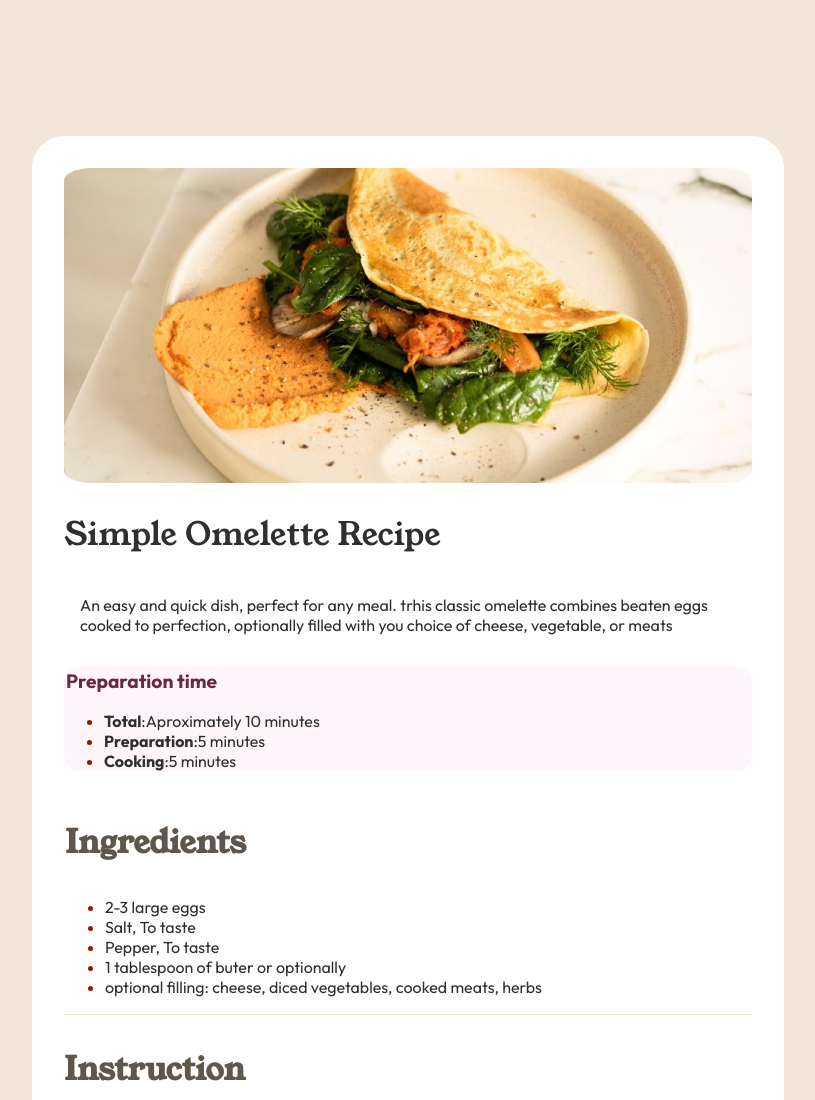
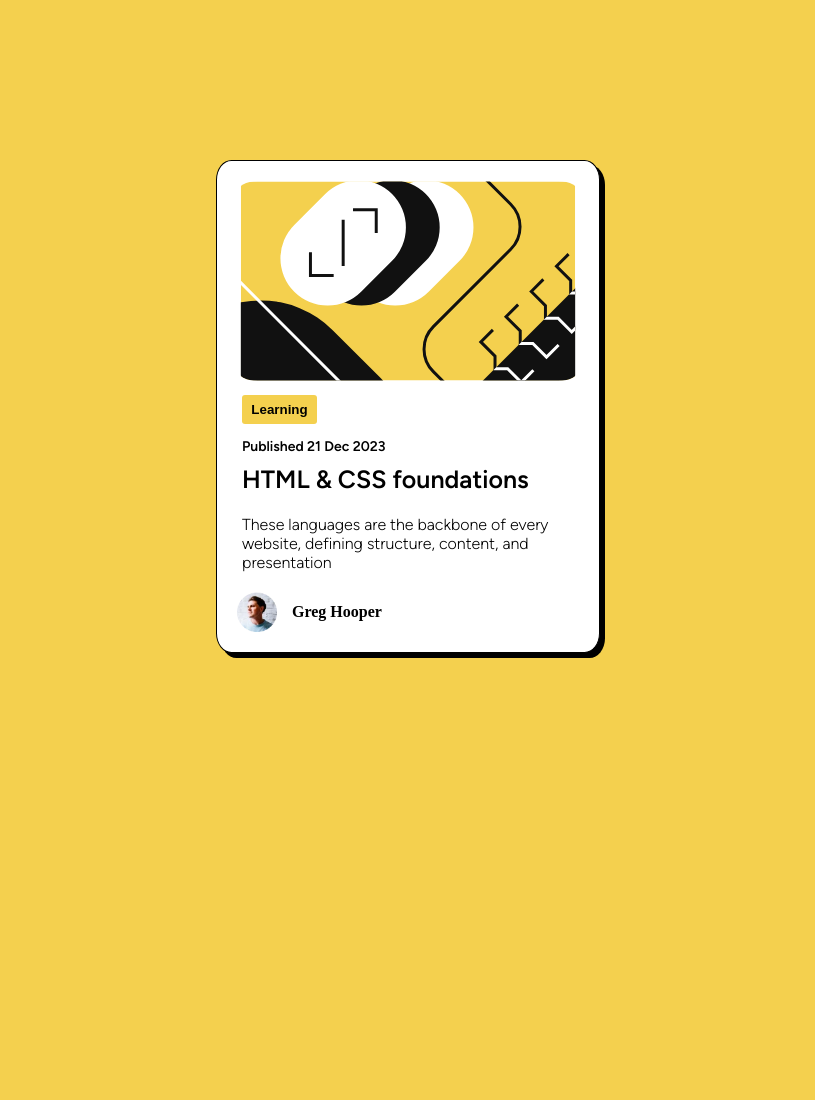
Before and after one commit to Dani2301/frontendmentor, a plain HTML site: page index.html in a window 1280 px wide. Shown: the top 1100 px of the page, without its empty margins (232-1047 px from the left). After the commit the page ends 813 px from the top, so only its background shows below. Drawn offline with Linux system fonts and the light colour scheme.

Commit message:
Add files via upload

```diff
--- a/index.html
+++ b/index.html
@@ -1,107 +1,42 @@
 <!DOCTYPE html>
-<html lang="en">
+<html lang="pt-BR">
 
 <head>
     <meta charset="UTF-8">
-    <meta name="viewport" content="width=], initial-scale=1.0">
-    <title>Front-end mentor challenge | Recipe</title>
-    <link rel="stylesheet" href="./src/style.css">
-    <link rel="preconnect" href="https://fonts.googleapis.com">
-    <link rel="preconnect" href="https://fonts.gstatic.com" crossorigin>
-    <link href="https://fonts.googleapis.com/css2?family=Outfit:wght@100..900&family=Young+Serif&display=swap"
-        rel="stylesheet">
-    <link rel="icon" type="image/png" sizes="32x32" href="./src/images/favicon-32x32.png">
+    <meta name="viewport" content="width=device-width, initial-scale=1.0">
+    <title>Frontend-Mentor| Blog Preview Card Challeng</title>
+    <link rel="stylesheet" href="style.css">
+    <link rel="shortcut icon" href="./src/images/favicon-32x32.png" type="image/x-icon">
 
 </head>
 
 <body>
-    <div class="container">
-        <header>
-
-            <div class="omelette">
-                <img class="img" src="./src/images/image-omelette.jpeg" alt="image-omelette">
-            </div>
-        </header>
-
-        <main>
-            <h1 class="Title">Simple Omelette Recipe</h1>
-            <p>An easy and quick dish, perfect for any meal. trhis classic omelette combines beaten eggs cooked to
-                perfection, optionally filled with you choice of cheese, vegetable, or meats</p>
 
 
-            <div class="preparation">
-                <h2>Preparation time</h2>
-                <ul>
-                    <li><strong>Total</strong>:Aproximately 10 minutes</li>
-                    <li><strong>Preparation</strong>:5 minutes</li>
-                    <li><strong>Cooking</strong>:5 minutes</li>
-                </ul>
-            </div>
+    <main>
+        <section class="secao1">
 
-            <section class="ingredients">
-                <h3 class="title">Ingredients</h3>
-                <ul>
-                    <li>2-3 large eggs</li>
-                    <li>Salt, To taste</li>
-                    <li>Pepper, To taste</li>
-                    <li>1 tablespoon of buter or optionally</li>
-                    <li>optional filling: cheese, diced vegetables, cooked meats, herbs</li>
-                </ul>
-            </section>
-
-            <section class="instruction">
-                <h3 class="title">Instruction</h3>
-                <ol>
-                    <li class="num"><strong>Beat the eggs</strong> in a bowl, beat the eggs with a pinch of salt and pepper until
-                        they
-                        are well mixed. You can add a tablespoon of water or milk for a fluffer texture</li>
-                    <li class="num"><strong>Heat the pan</strong> place a non-stick frying pan over medium heat and add butter or
-                        oil.
-                    </li>
-                    <li class="num"><strong>Cook the omelette</strong> Once the butter is melted and bublling, pour in the eggs.
-                        Tilt
-                        the pan to ensure the eggs evenly coat the surface.</li>
-                    <li class="num"><strong>Add fillings(optional)</strong> When the eggs begin to set at the edges but are still
-                        slightly runny in the middle, sprinkle your chosen fillings over one half of the omelette.</li>
-                    <li class="num"><strong>Fold and serve</strong> As the omelette continues to cook, carefully lift one edge and
-                        fold
-                        it over the fillings. Let ir cook another minute, then slide it onto a plate.</li>
-                    <li><strong>Enjoy</strong> Serve hot, with additional salt and pepper if needed.</li>
-
-                </ol>
-
-            </section>
-
-            <section class="Nutrition">
-                <h3 class="title">Nutrition</h3>
-                <p> The table below shows nutritional values per serving without the additional fillings</p>
-                <table class="info">
-                    <tr>
-                        <td>Calories</td>
-                        <td class="value">277Kcal</td>
-                    </tr>
-                    <tr>
-                        <td>Carbs</td>
-                        <td class="value">0g</td>
-                    </tr>
-                    <tr>
-                        <td>Protein</td>
-                        <td class="value">20g</td>
-                    </tr>
-                    <tr >
-                        <td>Fat</td>
-                        <td class="value">22g</td>
-                    <tr>
-                </table>
-            </section>
-    </div>
+        <div class="poster">
+            <img src="./src/images/illustration-article.svg" alt="banner">
+        </div>
+          <button>Learning</button>
+             <p class="data">Published 21 Dec 2023</p>
 
 
+         <div>
+         <h1 class="titulo">HTML & CSS foundations</h1>
+         <p class="descricao">These languages are the backbone of every website,
+          defining structure, content, and presentation</p>
+        </div>
+        <div class="avatar">
+            <img src="./src/images/image-avatar.webp" alt="avatar-image">
+            <span>Greg Hooper</span>
+
+        </div>
 
 
-
+    </section>
     </main>
-
 </body>
 
 </html>
--- a/style.css
+++ b/style.css
@@ -1,87 +1,112 @@
-*{
-    box-sizing: border-box;
+:root {
+    --Yellow: hsl(47, 88%, 63%);
+    --White: hsl(0, 0%, 100%);
+    --Grey: hsl(0, 0%, 50%);
+    --Black: hsl(0, 0%, 7%);
+
 
 
 }
 
-.img{
-    border-style: 2rem;
-    width: 100%;
-    border-radius: 4%;
+* {
+    box-sizing: border-box;
 }
 
-.container{
-    background-color: rgba(255, 255, 255, 1);
-    border-radius: 2rem;
-    padding: 2rem;
+@font-face {
+    font-family: figtree-variable;
+    src: url(./src/fonts/Figtree-VariableFont_wght.ttf);
 }
-body{
-    font-family: "outfit";
-    background-color: rgba(243, 229, 216, 1);
-    padding: 16vh 20vw;
-    color: rgba(48,47, 45, 1);
-    font-size: 2rem;
+
+@font-face {
+    font-family: Figtree-semi;
+    src: url(./src/fonts/static/Figtree-SemiBold.ttf);
 }
-h1{
-    color: rgba(48, 47, 45, 1);
-    font-weight: 400;
-    font-size: 2rem;
-    font-family: "Young Serif";
 
-}
-p{
-    padding: 1rem;
-
-    font-size: 16px;
-    font-family: "outfit"
-}
-h2{
-    font-size: 1.2rem;
-    color: rgba(105, 40, 67, 1);
-    text-align: left;
-    padding: 2px;
-    font-family: "outfit";
-}
-.title{
-    font-size: 2rem;
-    color: hsl(30, 10%, 34%);
-    font-family: "Young Serif"
+@font-face {
+    font-family: Figtree-extrabold;
+    src: url(./src/fonts/static/Figtree-ExtraBold.ttf);
 }
 
 
-li::marker{
-    color: hsl(12, 100%, 27%);
+body {
+    background-color: var(--Yellow);
+    margin: 10rem;
+    padding: 0;
+    min-width: 100vh;
+    display: flex;
+    flex-direction: column;
+    justify-content: center;
+    align-items: center;
 }
 
-.preparation {
-    border-radius: 1rem;
-    background-color: hsl(330, 100%, 98%);
-    font-size: 1rem;
+.secao1 {
+    width: 24rem;
+    padding: 20px;
+    background-color: var(--White);
+    border: 1px solid black;
+    border-radius: 4%;
+    box-shadow: 5px 5px;
+}
+
+.poster {
+    width: 100%;
+}
+
+.poster img {
+    width: 100%;
+    border-radius: 6%;
+    overflow: hidden;
+    height: 200px;
+}
+
+button {
+    background-color: var(--Yellow);
+    font-weight: 800;
+    border: none;
+    width: 75px;
+    padding: 7px;
+    border-radius: 3px;
+    margin-top: 10px;
+    margin-left: 5px;
+}
+
+.data{
+    margin-left: 5px;
+    font-family: figtree-semi;
+    font-size: 14px;
 }
 
 
-.ingredients{
-    padding: 1rem;
-    border-bottom: 1px solid rgba(242, 232, 216, 2);
-    font-size: 1rem;
-    padding: 1px;
+.titulo {
+    margin-top: -5px;
+    font-size: 25px;
+    font-family: figtree-variable;
+    font-weight: 600;
+    margin-left: 5px;
+}
+
+.descricao {
+    margin-left: 5px;
+    font-family: figtree-variable;
+    font-weight: 300;
+
+}
+
+.avatar {
+    margin-top: 20px;
+    width: 180px;
+    height: auto;
+    display: flex;
+    align-items: center;
+}
 
 
-}
-.instruction{
-    border-bottom: 1px solid rgba(242, 232, 216, 2);
-    font-size: 1rem;
+.avatar img {
+    width: 40px;
 }
 
-.info{
-    font-size: 1rem;
-    border-collapse: collapse;
-    width: 100%;
-
+.avatar span {
+    margin-left: 15px;
+    font-size: 16px;
+    font-weight: 800;
 }
-tr{
-    border-bottom: 1px solid;
-}
-.value{
-    color:  hsl(12, 100%, 27%);
-}
```
Also changed, not shown: src/fonts/Figtree-Italic-VariableFont_wght.ttf (added), src/fonts/Figtree-VariableFont_wght.ttf (added), src/fonts/OFL.txt (added), src/fonts/README.txt (added), src/fonts/static/Figtree-ExtraBold.ttf (added), src/fonts/static/Figtree-SemiBold.ttf (added), src/images/illustration-article.svg (added), src/images/image-avatar.webp (added).
